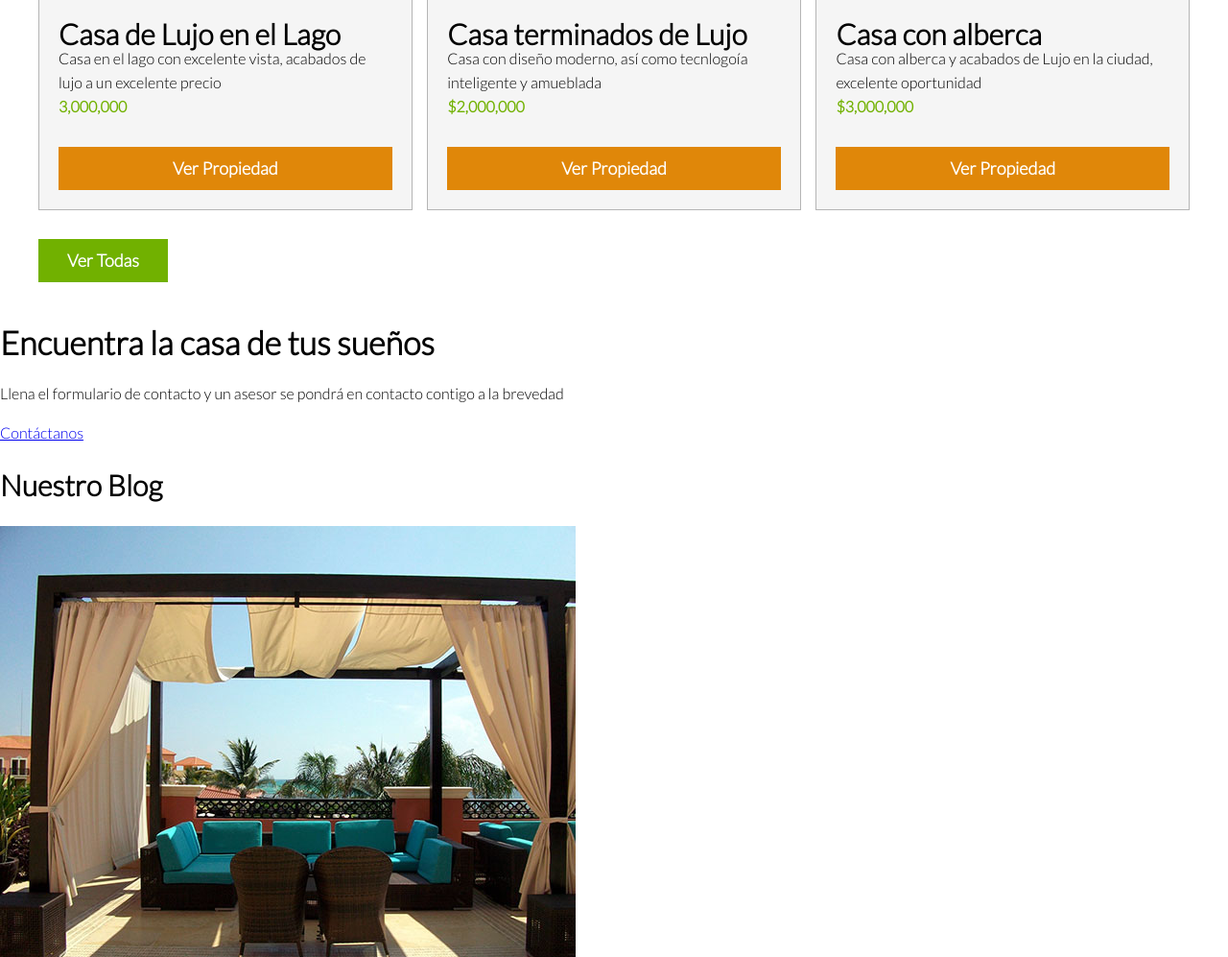
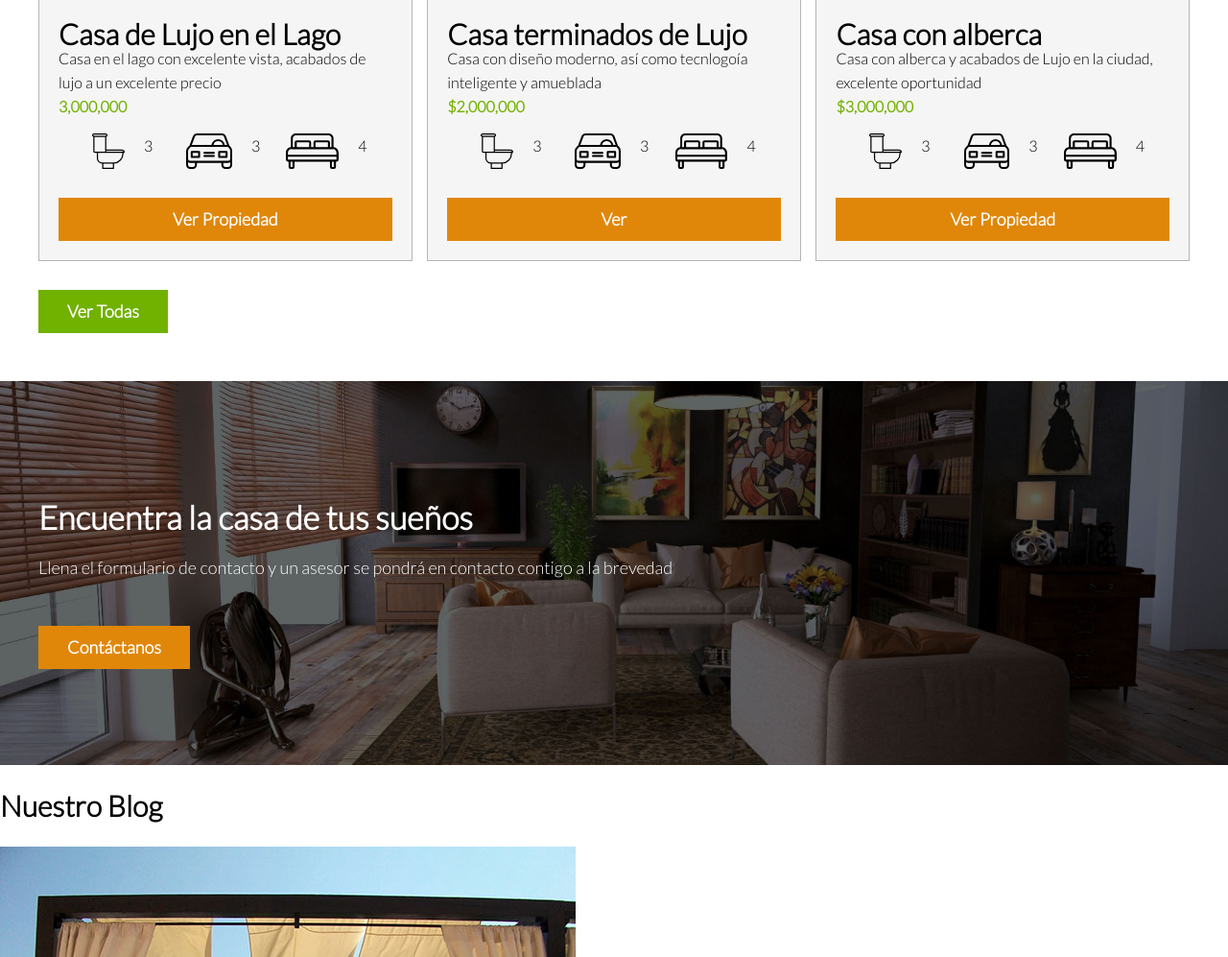
Before and after one commit to JahazielMartinez/P-gina-Web-01, a plain HTML site: page index.html in a window 1280 px wide. Shown: the part 1626-2623 px from the top of the page at 96% size. Drawn offline with Linux system fonts and the light colour scheme.

Commit message:
Añadiendo iconos en sección Casas y Depas en venta

```diff
--- a/css/style.css
+++ b/css/style.css
@@ -165,7 +165,42 @@ h4{
     font-weight: 700;
 }
 
+.iconos-caracteristicas{
+    list-style: none;
+    padding: 0;
+    display: flex;
+    justify-content: space-evenly;
+}
+
+.iconos-caracteristicas li{
+    display: flex;
+}
+
 .ver-todas{
     display: flex;
     justify-content: flex-end;
 }
+
+.iconos-caracteristicas li img{
+    margin-right: 2rem;
+}
+
+/* Contacto Home */
+
+.imagen-contacto{
+    background-position: center center;
+    background-size: cover;
+    background-image: url(../img/encuentra.jpg);
+    height: 40rem;
+    display:flex;
+    align-items: center;
+}
+
+.contenido-contacto{
+    flex: 1;
+    color: #ffffff;
+}
+
+.contenido-contacto p {
+    font-size: 1.8rem;
+}
--- a/index.html
+++ b/index.html
@@ -72,6 +72,24 @@
                     <h3>Casa de Lujo en el Lago</h3>
                     <p>Casa en el lago con excelente vista, acabados de lujo a un excelente precio</p>
                     <p class="precio">3,000,000</p>
+
+                    <ul class="iconos-caracteristicas">
+                        <li>
+                            <img src="img/icono_wc.svg" alt="icono wc">
+                            <p>3</p>
+                        </li>
+
+                        <li>
+                            <img src="img/icono_estacionamiento.svg" alt="icono estacionamiento">
+                            <p>3</p>
+                        </li>
+
+                        <li>
+                            <img src="img/icono_dormitorio.svg" alt="icono dormitorios">
+                            <p>4</p>
+                        </li>
+                    </ul>
+
                     <a class="boton  boton-amarillo d-block" href="#">Ver Propiedad</a>
                 </div>
             </div>
@@ -83,7 +101,25 @@
                     <h3>Casa terminados de Lujo</h3>
                     <p>Casa con diseño moderno, así como tecnlogoía inteligente y amueblada</p>
                     <p class="precio">$2,000,000</p>
-                    <a class="boton  boton-amarillo d-block" href="#">Ver Propiedad</a>
+
+                    <ul class="iconos-caracteristicas">
+                        <li>
+                            <img src="img/icono_wc.svg" alt="icono wc">
+                            <p>3</p>
+                        </li>
+
+                        <li>
+                            <img src="img/icono_estacionamiento.svg" alt="icono estacionamiento">
+                            <p>3</p>
+                        </li>
+
+                        <li>
+                            <img src="img/icono_dormitorio.svg" alt="icono dormitorios">
+                            <p>4</p>
+                        </li>
+                    </ul>
+
+                    <a class="boton  boton-amarillo d-block" href="#">Ver</a>
                 </div>
             </div>
 
@@ -94,6 +130,24 @@
                     <h3>Casa con alberca</h3>
                     <p>Casa con alberca y acabados de Lujo en la ciudad, excelente oportunidad</p>
                     <p class="precio">$3,000,000</p>
+
+                    <ul class="iconos-caracteristicas">
+                        <li>
+                            <img src="img/icono_wc.svg" alt="icono wc">
+                            <p>3</p>
+                        </li>
+
+                        <li>
+                            <img src="img/icono_estacionamiento.svg" alt="icono estacionamiento">
+                            <p>3</p>
+                        </li>
+
+                        <li>
+                            <img src="img/icono_dormitorio.svg" alt="icono dormitorios">
+                            <p>4</p>
+                        </li>
+                    </ul>
+
                     <a class="boton  boton-amarillo d-block" href="#">Ver Propiedad</a>
                 </div>
             </div>
@@ -105,10 +159,12 @@
 
     </main>
 
-    <section>
-        <h2>Encuentra la casa de tus sueños</h2>
-        <p>Llena el formulario de contacto y un asesor se pondrá en contacto contigo a la brevedad</p>
-        <a href="contacto.html">Contáctanos</a>
+    <section class="imagen-contacto">
+        <div class="contenedor contenido-contacto">
+            <h2>Encuentra la casa de tus sueños</h2>
+            <p>Llena el formulario de contacto y un asesor se pondrá en contacto contigo a la brevedad</p>
+            <a class="boton boton-amarillo" href="contacto.html">Contáctanos</a>
+        </div>
     </section>
 
     <section>
```
